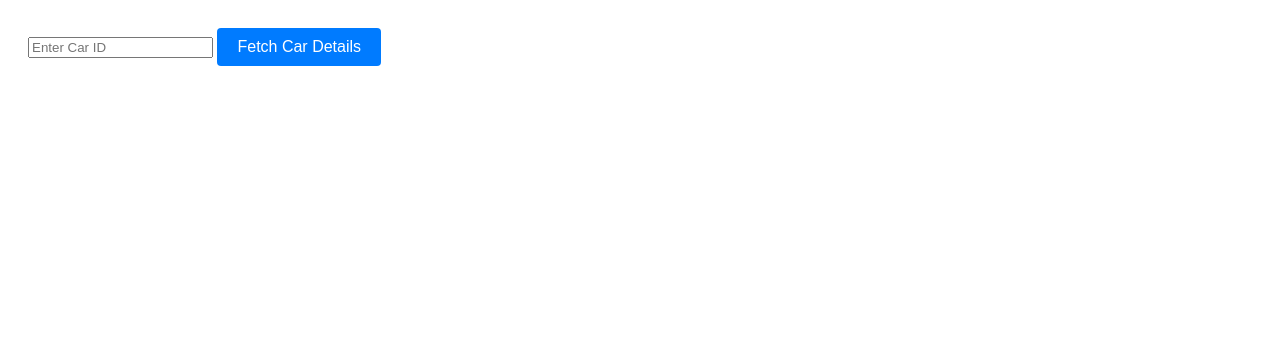
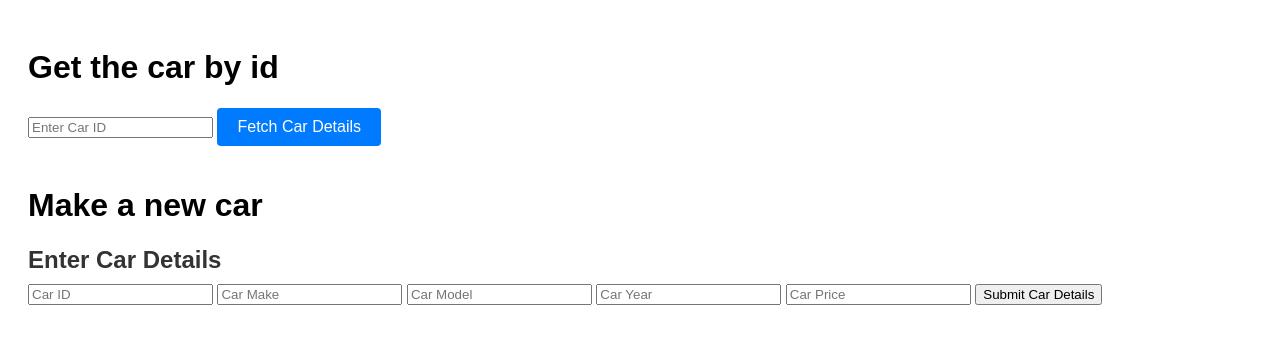
Before and after one commit to Krasimir1234/Car-rental, a Flask app: page /admin in a window 1280 px wide. Shown: the top 344 px of the page. Run offline with Flask 3, Linux system fonts and the light colour scheme.

Commit message:
Added to be abel to add cars from the html using js

```diff
--- a/requirements.txt
+++ b/requirements.txt
@@ -2,3 +2,4 @@ pytest
 flask
 flask-restx
 flask-sqlalchemy
+pyscript
--- a/src/templates/home.html
+++ b/src/templates/home.html
@@ -44,8 +44,22 @@
     </style>
 </head>
 <body>
+    <h1>Get the car by id</h1>
     <input type="text" id="car-id-input" placeholder="Enter Car ID">
     <button id="fetch-car-btn">Fetch Car Details</button>
+    <div id="car-container"></div>
+
+    <h1>Make a new car</h1>
+    <div class="input-form">
+    <h2 class="form-title">Enter Car Details</h2>
+    <input type="text" id="car-id" placeholder="Car ID">
+    <input type="text" id="car-make" placeholder="Car Make">
+    <input type="text" id="car-model" placeholder="Car Model">
+    <input type="text" id="car-year" placeholder="Car Year">
+    <input type="text" id="car-price" placeholder="Car Price">
+    <button onclick="submitCarDetails()">Submit Car Details</button>
+</div>
+
 <div id="car-container"></div>
 
   <script>
@@ -94,7 +108,105 @@
             carContainer.innerHTML = '<p>Error loading car details.</p>';
         });
     });
+
+    // Function to handle car details submission
+    function submitCarDetails() {
+        const carContainer = document.getElementById('car-container');
+        carContainer.innerHTML = ''; // Clear previous content
+
+        const carDetails = {
+            id: document.getElementById('car-id').value,
+            make: document.getElementById('car-make').value,
+            model: document.getElementById('car-model').value,
+            year: document.getElementById('car-year').value,
+            price: document.getElementById('car-price').value
+        };
+
+        const carCard = document.createElement('div');
+        carCard.classList.add('car-card');
+        carCard.innerHTML = `
+            <h2 class="car-name">${carDetails.make} ${carDetails.model}</h2>
+            <div class="car-details">
+                <p><strong>ID:</strong> ${carDetails.id}</p>
+                <p><strong>Make:</strong> ${carDetails.make}</p>
+                <p><strong>Model:</strong> ${carDetails.model}</p>
+                <p><strong>Year:</strong> ${carDetails.year}</p>
+                <p><strong>Price:</strong> ${carDetails.price}</p>
+            </div>
+        `;
+        carContainer.appendChild(carCard);
+    }
 </script>
+<script>
+    function submitCarDetails() {
+        const carDetails = {
+            id: document.getElementById('car-id').value,
+            make: document.getElementById('car-make').value,
+            model: document.getElementById('car-model').value,
+            year: parseInt(document.getElementById('car-year').value),
+            price: parseFloat(document.getElementById('car-price').value)
+        };
+
+        // Send the car details to the server
+        fetch('/car/', {  // Adjust the URL based on your Flask app's configuration
+            method: 'POST',
+            headers: {
+                'Content-Type': 'application/json'
+            },
+            body: JSON.stringify(carDetails)
+        })
+        .then(response => {
+            if (!response.ok) {
+                throw new Error('Network response was not ok');
+            }
+            return response.json();
+        })
+        .then(data => {
+            console.log('Success:', data);
+            alert('Car added successfully!');
+            // Optionally, clear the form fields or handle further
+        })
+        .catch((error) => {
+            console.error('Error:', error);
+            alert('Failed to add the car. Please try again.');
+        });
+    }
+</script>
+    <script>
+function submitCarDetails() {
+    const carDetails = {
+        id: parseInt(document.getElementById('car-id').value, 10), // Convert ID to integer if necessary
+        make: document.getElementById('car-make').value,
+        model: document.getElementById('car-model').value,
+        year: parseInt(document.getElementById('car-year').value, 10),
+        price: parseFloat(document.getElementById('car-price').value)
+    };
+
+    fetch('/car/', {
+        method: 'POST',
+        headers: {
+            'Content-Type': 'application/json'
+        },
+        body: JSON.stringify(carDetails)
+    })
+    .then(response => {
+        if (!response.ok) {
+            throw new Error('Network response was not ok: ' + response.statusText);
+        }
+        return response.json();
+    })
+    .then(data => {
+        console.log('Success:', data);
+        alert('Car added successfully!');
+        // Optionally, clear the form fields or handle further
+    })
+    .catch(error => {
+        console.error('Error:', error);
+        alert('Failed to add the car. Please try again.');
+    });
+}
+</script>
+
 </body>
 
 </body>
```
Also changed, not shown: instance/cars.db. Lines whose indentation alone changed are shown as unchanged.
